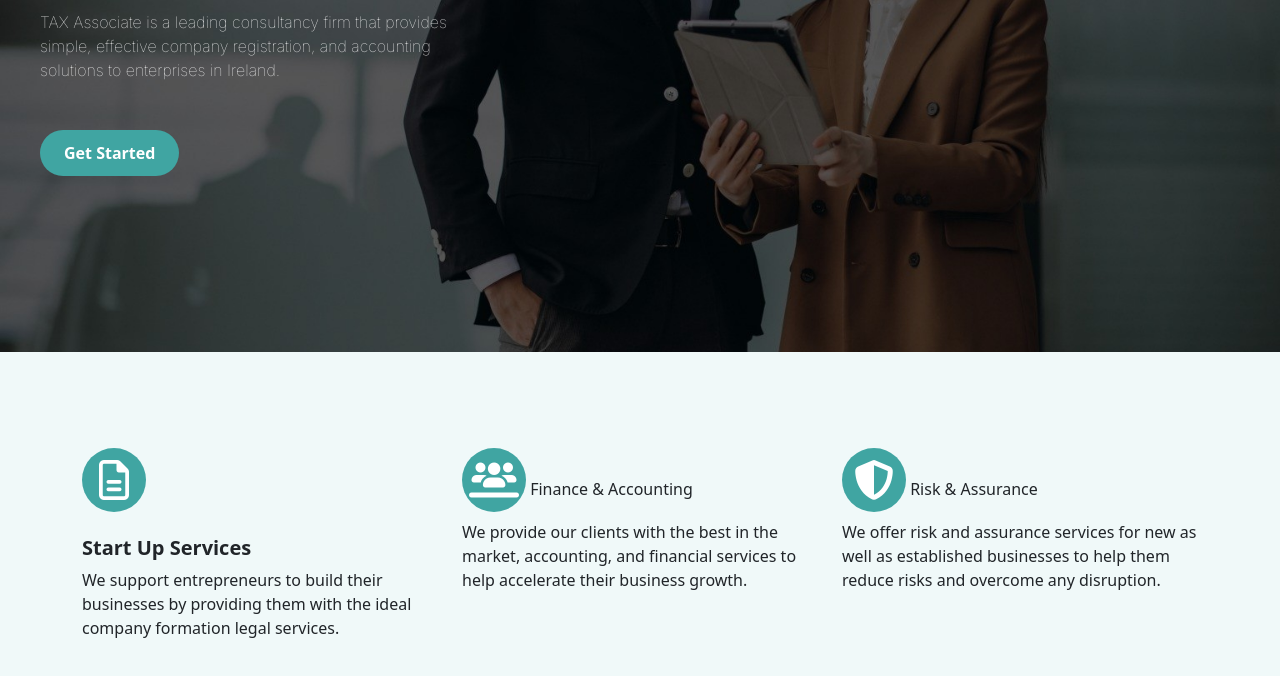
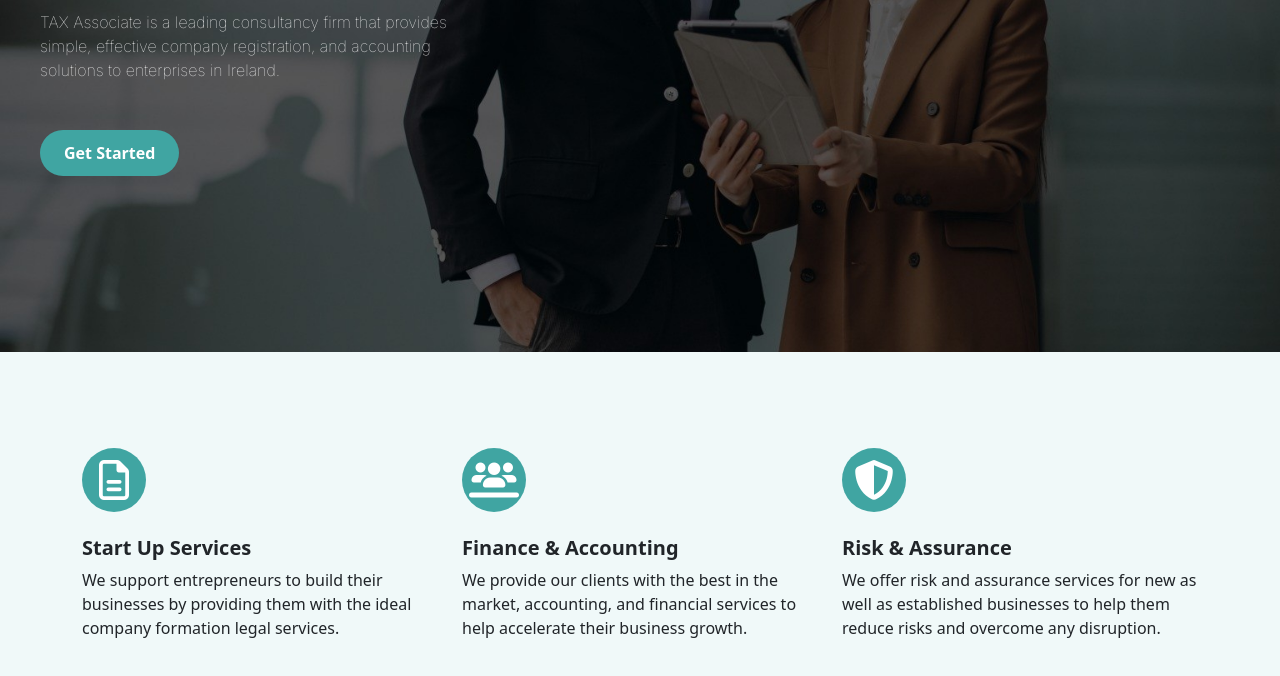
Before and after one commit to irshad-alungal/MatsioDigital-machineTest, a plain HTML site: page index.html in a window 1280 px wide. Shown: the part 446-1122 px from the top of the page. Drawn offline with nearby package versions, Linux system fonts and the light colour scheme.

Commit message:
Update index.html

```diff
--- a/index.html
+++ b/index.html
@@ -129,14 +129,14 @@
             </div>
             <div class="col-sm">
                 <i class="fa-solid fa-users-line"></i>
-                <h">Finance & Accounting</h3>
+                <h3>Finance & Accounting</h3>
                 <p>We provide our clients with the best in the
                     <br>market, accounting, and financial services to
                     <br> help accelerate their business growth.</p>
             </div>
             <div class="col-sm">
                 <i class="fa-solid fa-shield-halved"></i>
-                <h>Risk & Assurance</h>
+                <h3>Risk & Assurance</h3>
                 <p>We offer risk and assurance services for new as
                 <br> well as established businesses to help them
                 <br> reduce risks and overcome any disruption.</p>
```
